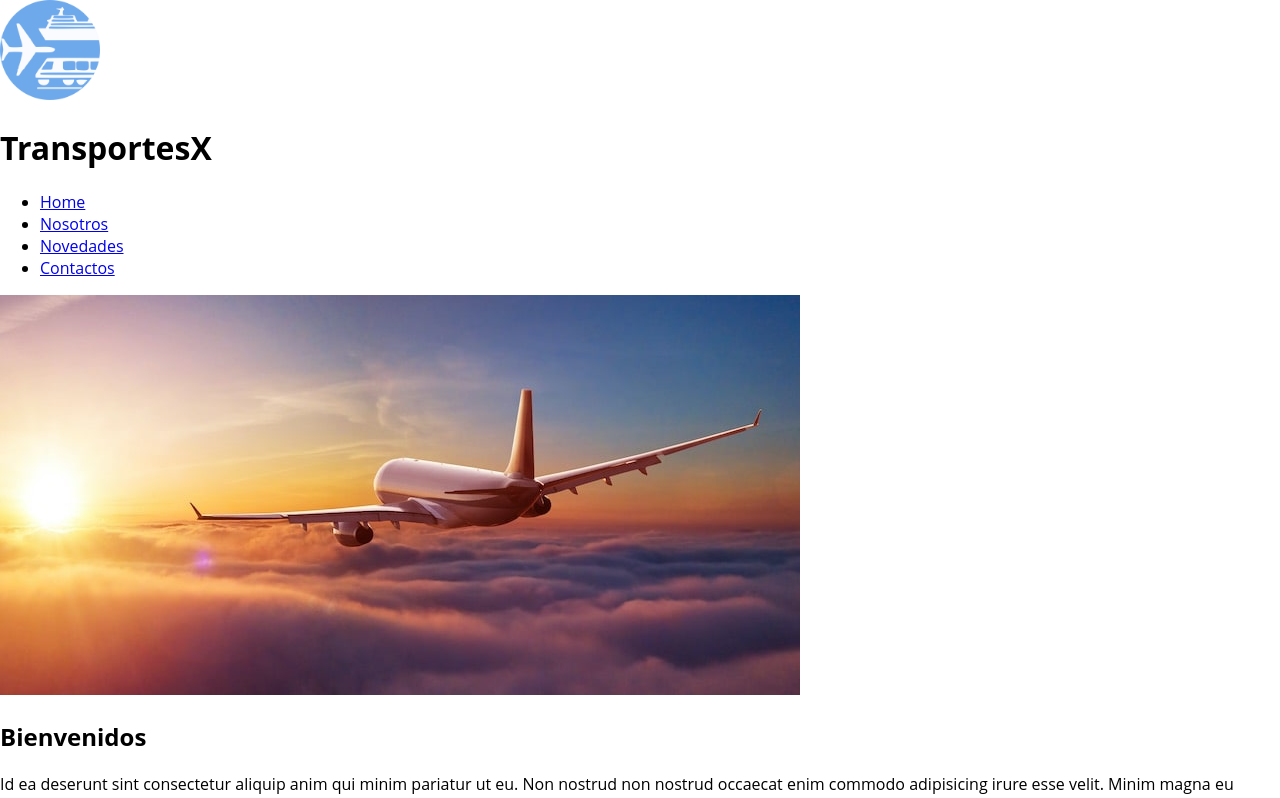
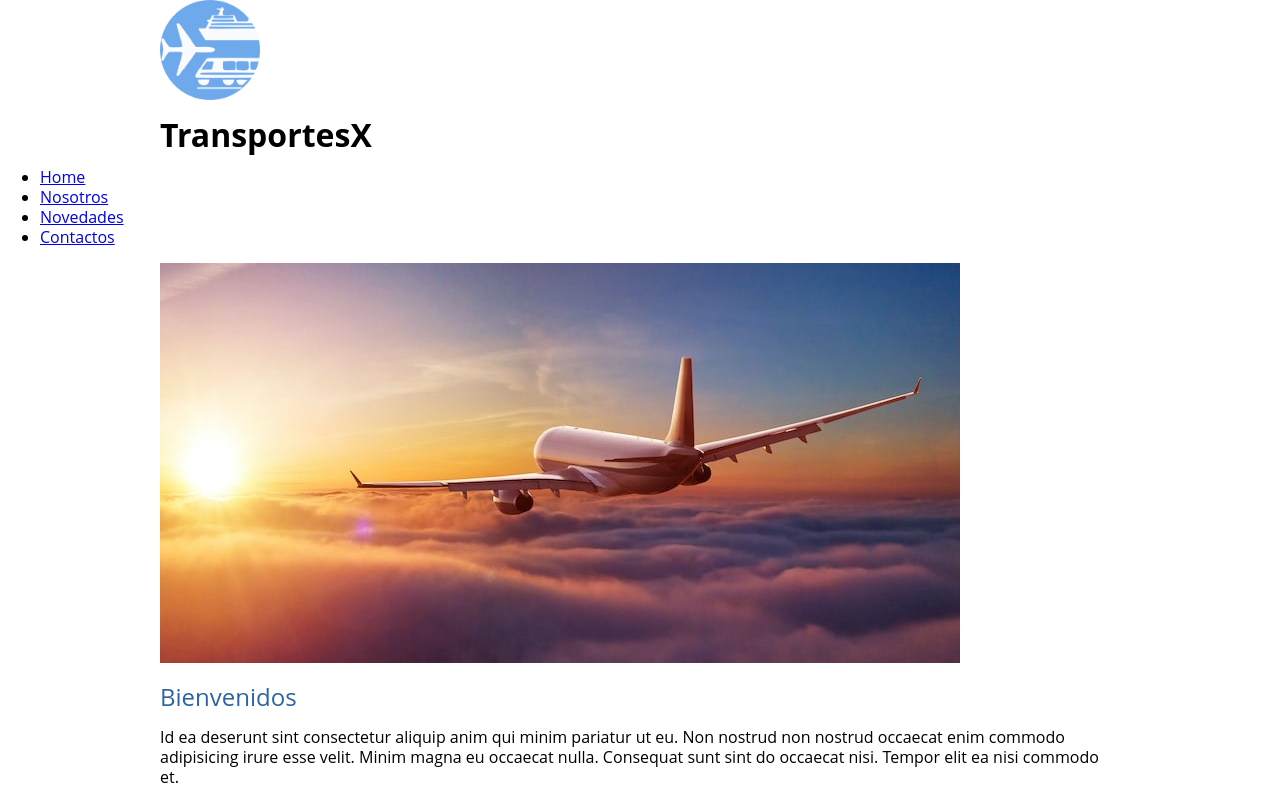
Before and after one commit to FrancoGorena/react-primerosPasos, a React (Create React App) app in the folder primer-react/: page / in a window 1280 px wide. Shown: the top 798 px of the page. Built offline with nearby package versions, Linux system fonts and the light colour scheme.

Commit message:
¨header¨

```diff
--- a/primer-react/src/App.css
+++ b/primer-react/src/App.css
@@ -1,3 +1,15 @@
 body {
   font-family: 'Open Sans' , sans-serif;
+  font-size: 16px;
+  line-height: 20px;
 }
+
+.holder {
+  max-width: 960px;
+  margin: 0 auto;
+}
+
+h2 {
+  color: #2e64a1;
+  font-weight: 400;
+}
--- a/primer-react/src/styles/components/layout/Header.css
+++ b/primer-react/src/styles/components/layout/Header.css
@@ -0,0 +1,15 @@
+header {
+    background-color: #2e64a1;
+    padding: 16px 0;
+}
+
+header h1 {
+    color: white;
+    font-size: 40px;
+    font-weight: 100;
+    font-style: italic;
+    display: inline-block;
+    position: relative;
+    bottom: 35px;
+    margin-left: 10px;
+}
```
